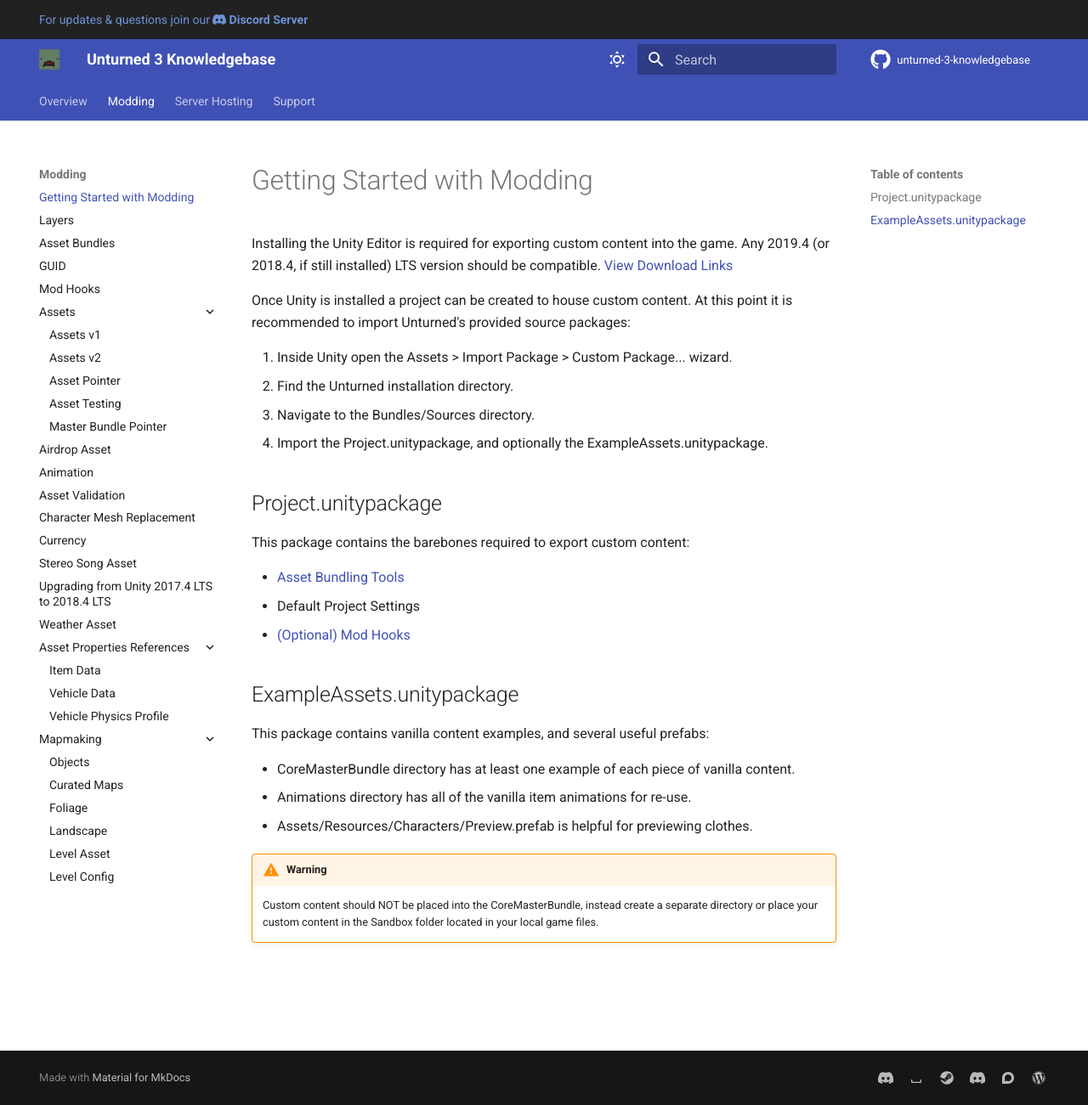
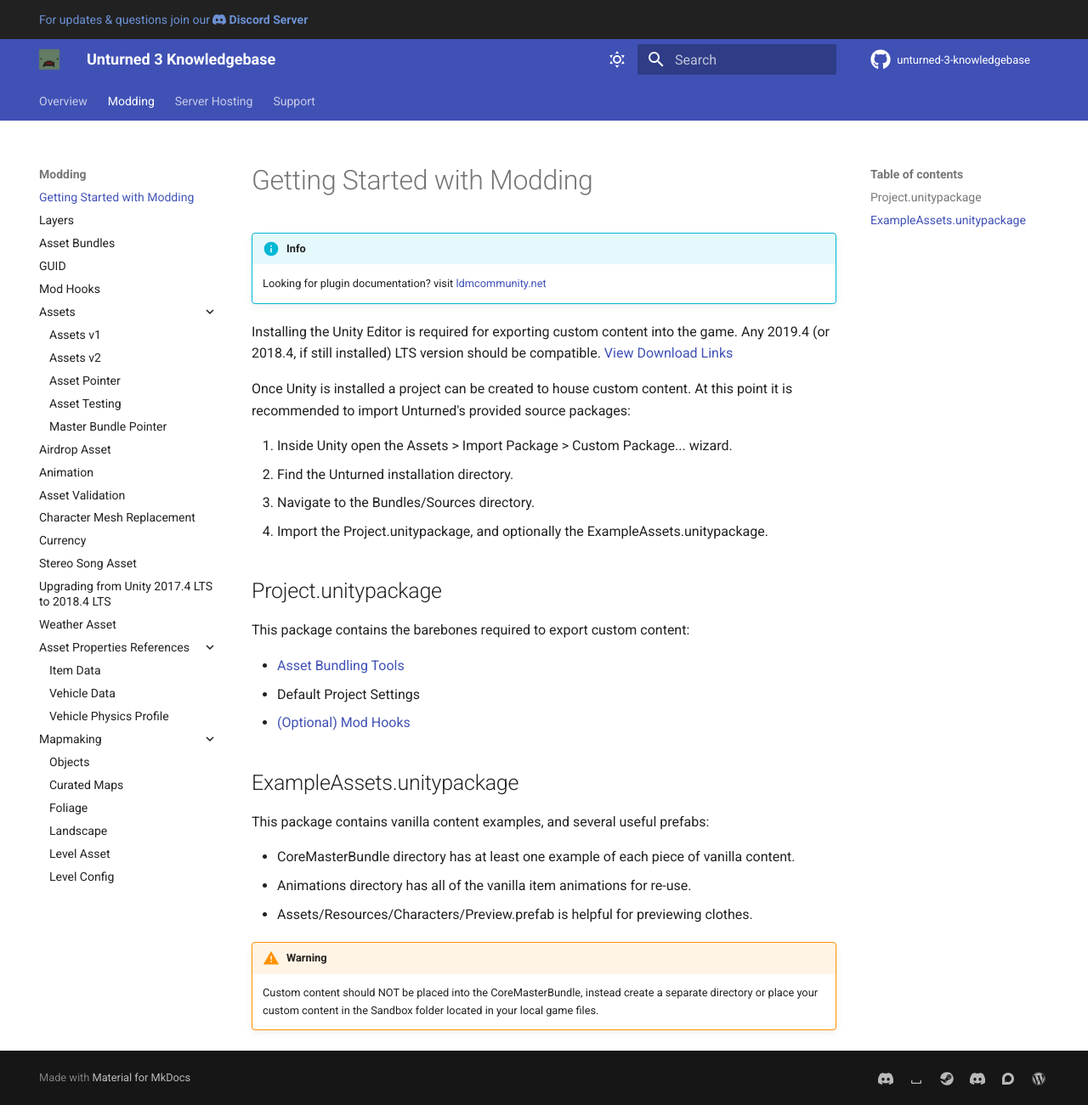
Before and after one commit to unturned-info/unturned-3-knowledgebase, an MkDocs documentation site: the page built from docs/Modding/GettingStarted.md, in a window 1280 px wide and 1301 px high. Shown: the whole window at 85% size. Built offline with MkDocs 1.6.1 and Material for MkDocs 9.7.7, drawn with Linux system fonts in a browser that asks for light colours; comment, search, counter and statistics services are not loaded.

Commit message:
Update GettingStarted.md
Added link to the proper RocketMod documentation.
Signed-off-by: Jdance-Media <67397422+Jdance-Media@users.noreply.github.com>

```diff
--- a/docs/Modding/GettingStarted.md
+++ b/docs/Modding/GettingStarted.md
@@ -1,4 +1,7 @@
 # Getting Started with Modding
+
+!!! info
+    Looking for plugin documentation? visit [ldmcommunity.net](https://ldmcommunity.net/docs/ "https://ldmcommunity.net/docs/")
 
 Installing the Unity Editor is required for exporting custom content into the game. Any 2019.4 (or 2018.4, if still installed) LTS version should be compatible. [View Download Links](https://unity3d.com/unity/qa/lts-releases?version=2019.4)
 
```
